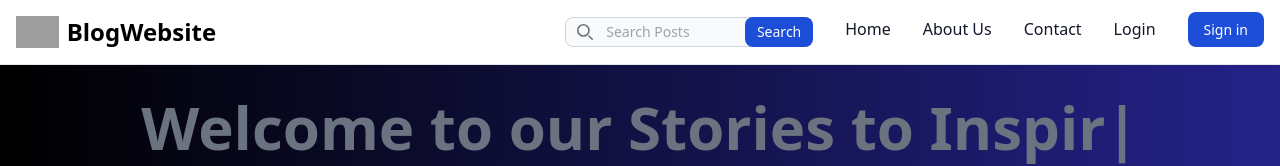
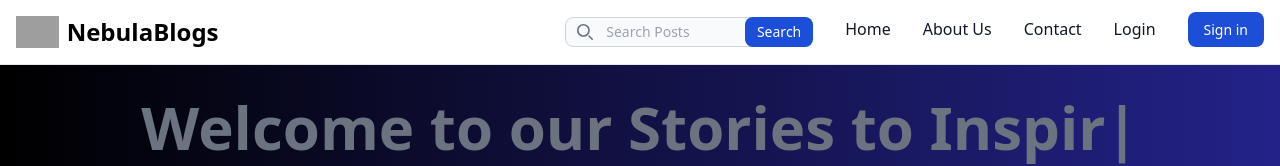
Before and after one commit to TusharPachouri/BlogWebsite, a React (Vite) app: page / in a window 1280 px wide. Shown: the top 166 px of the page. Built offline with nearby package versions, Linux system fonts and the light colour scheme; no server answers; grey boxes are pictures that could not be loaded.

Commit message:
chore: Update logo alt text in Nav component

```diff
--- a/src/components/Nav.jsx
+++ b/src/components/Nav.jsx
@@ -62,10 +62,10 @@ const Nav = () => {
             <img
               src="https://flowbite.com/docs/images/logo.svg"
               className="h-8"
-              alt="BlogWebsite Logo"
+              alt="NebulaBlogs Logo"
             />
             <span className="self-center text-2xl font-semibold whitespace-nowrap dark:text-white ml-2">
-              BlogWebsite
+              NebulaBlogs
             </span>
           </a>
         </div>
```
